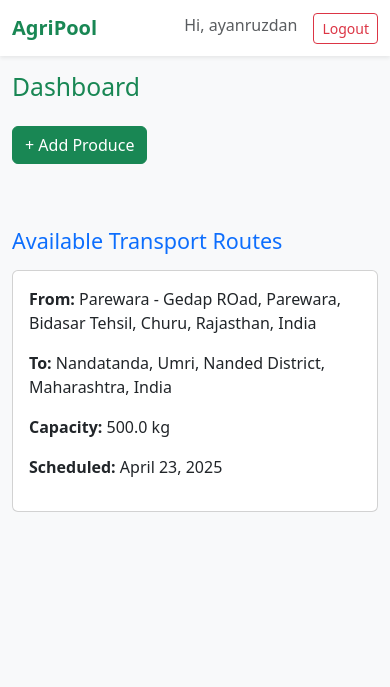
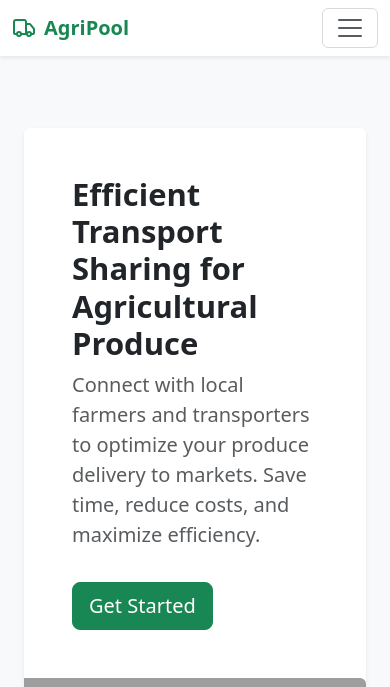
Before and after one commit to AyanRuzdan/agripool-django-project, a Django app: page / in a window 390 px wide. Shown: the top 687 px of the page. Before the commit the page ends 512 px from the top, so only its background shows below. Run offline with Django 4.2, Linux system fonts and the light colour scheme; a user stored in the database is signed in; data comes from the database, SQL or seed files in the repository; both versions use the stored data as it was after the commit; grey boxes are pictures that could not be loaded.

Commit message:
Added landing page functionality

```diff
--- a/core/templates/base.html
+++ b/core/templates/base.html
@@ -3,35 +3,60 @@
   <head>
     <meta charset="UTF-8" />
     <title>AgriPool</title>
-    <link
-      href="https://cdn.jsdelivr.net/npm/bootstrap@5.3.0/dist/css/bootstrap.min.css"
-      rel="stylesheet"
-    />
+    <meta name="viewport" content="width=device-width, initial-scale=1" />
+    <!-- Bootstrap CSS -->
+    <link href="https://cdn.jsdelivr.net/npm/bootstrap@5.3.0/dist/css/bootstrap.min.css" rel="stylesheet" />
+    <!-- Optional Lucide Icons (CDN) -->
+    <script src="https://unpkg.com/lucide@latest"></script>
+    <style>
+      .hero {
+        background: linear-gradient(to bottom right, #f0fdf4, #d1fae5);
+        border-radius: 1rem;
+      }
+    </style>
   </head>
   <body class="bg-light">
-    <nav class="navbar navbar-expand-lg navbar-light bg-white shadow-sm mb-3">
+    <!-- Navbar -->
+    <nav class="navbar navbar-expand-lg navbar-light bg-white shadow-sm">
       <div class="container">
-        <a class="navbar-brand text-success fw-bold" href="/">AgriPool</a>
-        <div class="d-flex">
-          {% if user.is_authenticated %}
-          <span class="me-3 text-muted">Hi, {{ user.username }}</span>
-          <form method="POST" action="{% url 'logout' %}" class="d-inline">
-            {% csrf_token %}
-            <button type="submit" class="btn btn-outline-danger btn-sm">
-              Logout
-            </button>
-          </form>
-          {% else %}
-          <a href="{% url 'login' %}" class="btn btn-success btn-sm me-2"
-            >Login</a
-          >
-          <a href="{% url 'register' %}" class="btn btn-outline-success btn-sm"
-            >Register</a
-          >
-          {% endif %}
+        <a class="navbar-brand text-success fw-bold d-flex align-items-center" href="/">
+          <i data-lucide="truck" class="me-2"></i> AgriPool
+        </a>
+        <button class="navbar-toggler" type="button" data-bs-toggle="collapse" data-bs-target="#navbarNav">
+          <span class="navbar-toggler-icon"></span>
+        </button>
+        <div class="collapse navbar-collapse justify-content-end" id="navbarNav">
+          <ul class="navbar-nav">
+            {% if user.is_authenticated %}
+              <li class="nav-item me-3">
+                <span class="nav-link disabled">Hi, {{ user.username }}</span>
+              </li>
+              <li class="nav-item">
+                <form method="POST" action="{% url 'logout' %}">
+                  {% csrf_token %}
+                  <button type="submit" class="btn btn-outline-danger btn-sm">Logout</button>
+                </form>
+              </li>
+            {% else %}
+              <li class="nav-item">
+                <a href="{% url 'login' %}" class="btn btn-success btn-sm me-2">Login</a>
+              </li>
+              <li class="nav-item">
+                <a href="{% url 'register' %}" class="btn btn-outline-success btn-sm">Register</a>
+              </li>
+            {% endif %}
+          </ul>
         </div>
       </div>
     </nav>
-    <div class="container">{% block content %}{% endblock %}</div>
+
+    <!-- Main Content -->
+    <div class="container py-4">{% block content %}{% endblock %}</div>
+
+    <!-- Bootstrap JS + Lucide Icons -->
+    <script src="https://cdn.jsdelivr.net/npm/bootstrap@5.3.0/dist/js/bootstrap.bundle.min.js"></script>
+    <script>
+      lucide.createIcons();
+    </script>
   </body>
 </html>
--- /dev/null
+++ b/core/templates/core/home.html
@@ -0,0 +1,65 @@
+{% extends 'base.html' %} {% block content %}
+<div class="container py-5">
+  <!-- Hero Section -->
+  <div class="card shadow-sm mb-5 border-0">
+    <div class="row g-0 align-items-center">
+      <div class="col-md-6 p-5">
+        <h1 class="display-5 fw-bold">
+          Efficient Transport Sharing for Agricultural Produce
+        </h1>
+        <p class="lead text-muted">
+          Connect with local farmers and transporters to optimize your produce
+          delivery to markets. Save time, reduce costs, and maximize efficiency.
+        </p>
+        <a href="{% url 'register' %}" class="btn btn-success btn-lg mt-3"
+          >Get Started</a
+        >
+      </div>
+      <div class="col-md-6">
+        <img
+          src="https://images.unsplash.com/photo-1625246333195-78d9c38ad449?auto=format&fit=crop&q=80"
+          class="img-fluid rounded-end"
+          alt="Farmer with produce"
+        />
+      </div>
+    </div>
+  </div>
+
+  <!-- Features Section -->
+  <div class="row text-center g-4">
+    <div class="col-md-4">
+      <div class="card shadow-sm border-0 h-100">
+        <div class="card-body">
+          <i data-lucide="calendar" class="me-2"></i>
+          <h5 class="card-title mt-3">Schedule Transport</h5>
+          <p class="card-text text-muted">
+            Plan and schedule your produce transport with our calendar system.
+          </p>
+        </div>
+      </div>
+    </div>
+    <div class="col-md-4">
+      <div class="card shadow-sm border-0 h-100">
+        <div class="card-body">
+          <i data-lucide="users" class="me-2"></i>
+          <h5 class="card-title mt-3">Connect with Farmers</h5>
+          <p class="card-text text-muted">
+            Share transport costs and resources with nearby farmers.
+          </p>
+        </div>
+      </div>
+    </div>
+    <div class="col-md-4">
+      <div class="card shadow-sm border-0 h-100">
+        <div class="card-body">
+          <i data-lucide="chart-column" class="me-2"></i>
+          <h5 class="card-title mt-3">Track Analytics</h5>
+          <p class="card-text text-muted">
+            Monitor your delivery efficiency and optimize routes.
+          </p>
+        </div>
+      </div>
+    </div>
+  </div>
+</div>
+{% endblock %}
--- a/core/urls.py
+++ b/core/urls.py
@@ -2,11 +2,12 @@ from django.urls import path
 from . import views
 urlpatterns = [
     path('register/', views.register, name='register'),
-    path('', views.dashboard, name='dashboard'),
+    # path('', views.dashboard, name='dashboard'),
     path('create-produce/', views.create_produce, name='create_produce'),
     path('create-transport/', views.create_transport, name='create_transport'),
     path('transport/delete/<int:transport_id>/',
          views.delete_transport, name='delete_transport'),
     path('produce/delete/<int:id>/', views.delete_produce, name='delete_produce'),
+    path('', views.home, name='home')
 
 ]
--- a/core/views.py
+++ b/core/views.py
@@ -6,6 +6,9 @@ from .models import UserProfile, Produce, Transport
 from django.http import HttpResponseForbidden
 import requests
 # Create your views here.
+
+def home(request):
+    return render(request, 'core/home.html')
 
 def register(request):
     if request.method == 'POST':
```
Also changed, not shown: db.sqlite3.
